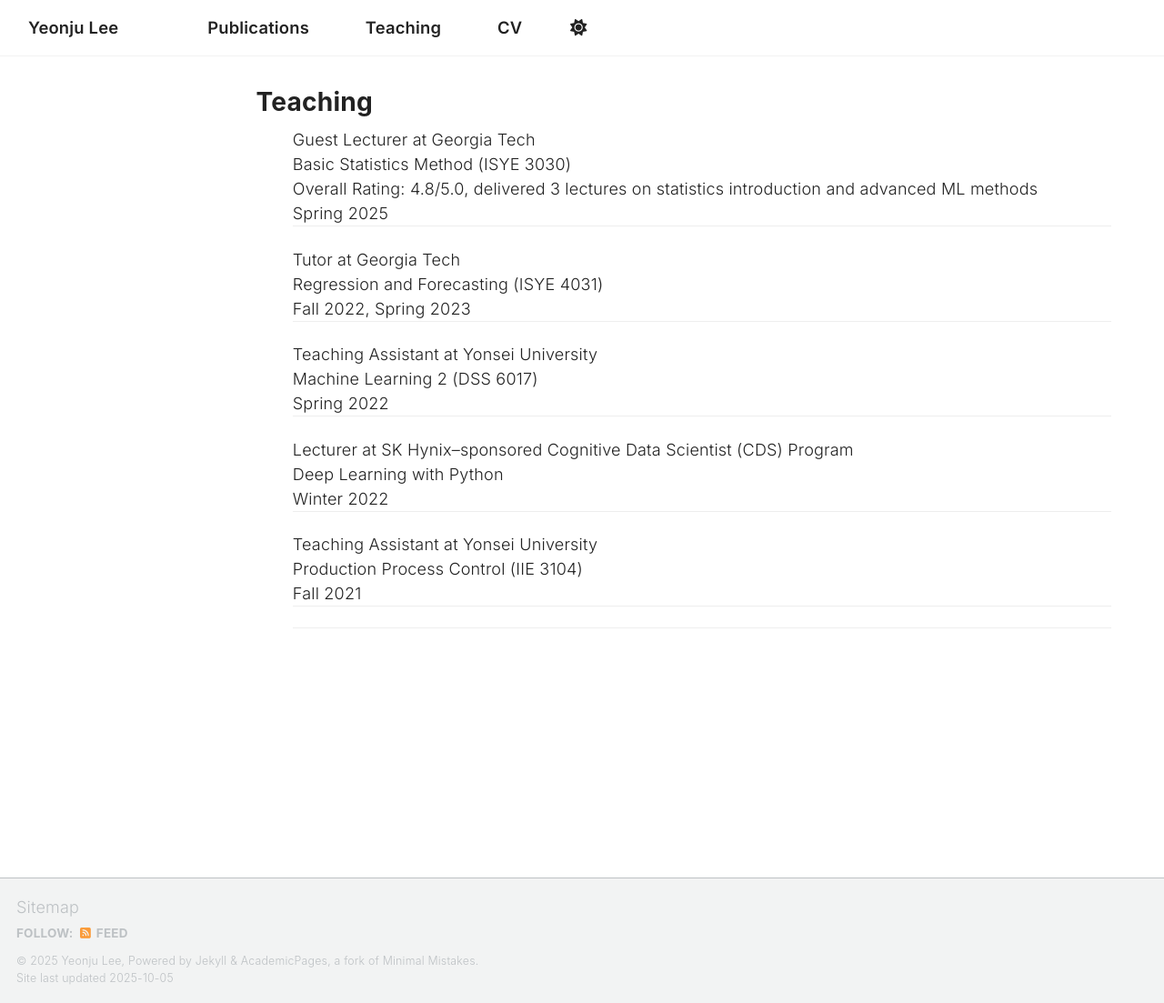
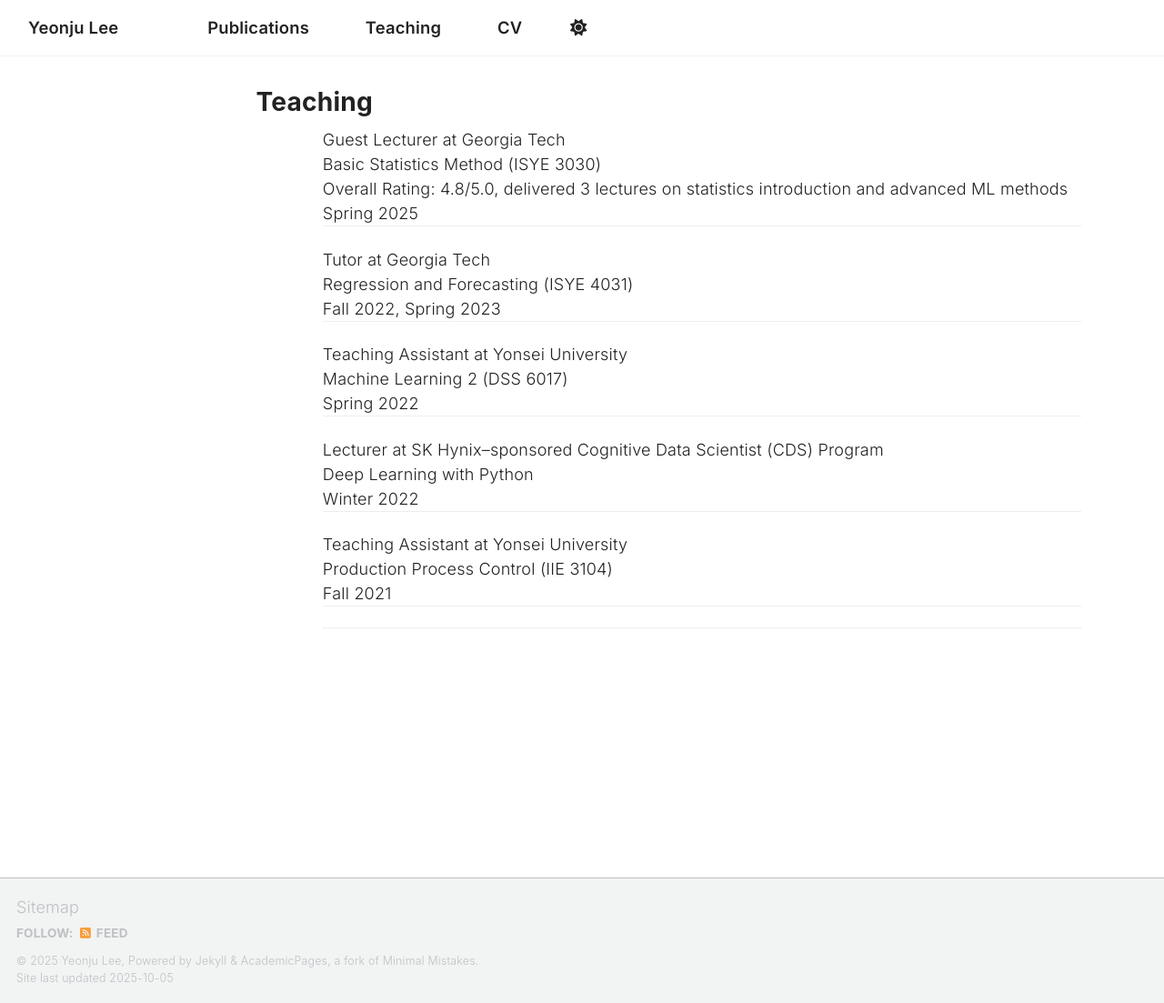
Before and after one commit to ylee845/ylee845.github.io, a Jekyll site: the page built from _pages/teaching.html, in a window 1280 px wide and 1103 px high. Shown: the whole window at 91% size. Built offline with Jekyll 4.4.1, drawn with Linux system fonts in a browser that asks for light colours; a script that is not in the unit is left out.

Commit message:
Update teaching.html

```diff
--- a/_pages/teaching.html
+++ b/_pages/teaching.html
@@ -24,7 +24,7 @@ author_profile: true
 
 /* ===== Teaching 섹션: 선/항목 폭 맞추기 ===== */
 .teach, .teach-list {
-  max-width: 900px;
+  max-width: 75ch;
   margin: 0 auto 1.25rem;    /* 중앙 정렬 + 아래 여백 */
   padding: 0 0 !important;   /* 내부 좌우 패딩 제거(필요시 조절) */
   border-bottom: 1px solid #eee;
```
